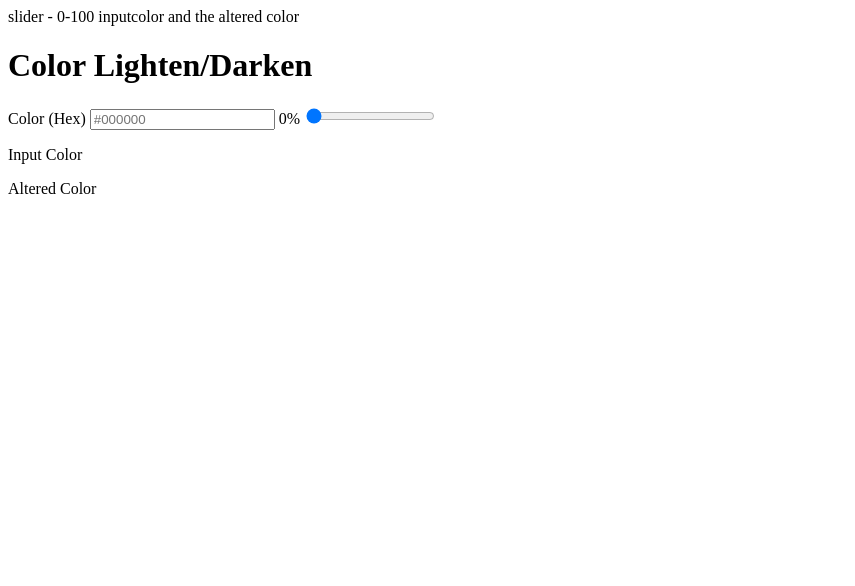
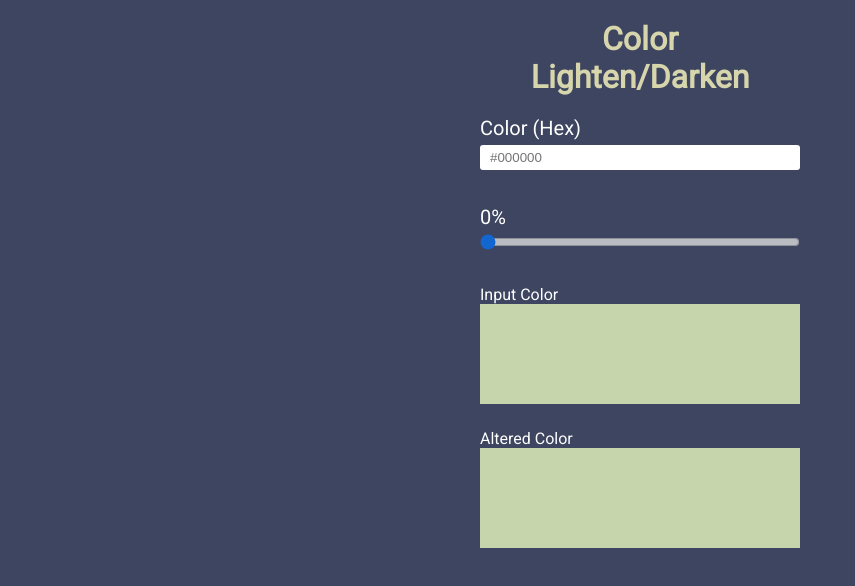
Before and after one commit to BB-Brian/color-picker, a plain HTML site: page index.html in a window 1280 px wide. Shown: the whole page, without its empty margins (0-855 px from the left). Drawn offline with Linux system fonts and the light colour scheme.

Commit message:
Add Google font link

```diff
--- a/index.html
+++ b/index.html
@@ -1,25 +1,27 @@
 <html>
+
 <head>
-    <link rel="stylesheets" href="index.css">
+  <link rel="stylesheet" href="index.css">
+  <link rel="preconnect" href="https://fonts.googleapis.com">
+  <link rel="preconnect" href="https://fonts.gstatic.com" crossorigin>
+  <link href="https://fonts.googleapis.com/css2?family=Roboto&display=swap" rel="stylesheet">
 </head>
+
 <body>
-    slider - 0-100
-    inputcolor and the altered color
   <div class="container">
     <h1 class="title">Color Lighten/Darken</h1>
-    </div>
     <label for="hex">Color (Hex)</label>
-    <input type="text" name="hex" id="hexInput"
-      placeholder="#000000">
+    <input type="text" name="hex" id="hexInput" placeholder="#000000">
 
     <label for="slider" id="sliderText">0%</label>
-    <input type="range" min="0" max="100" value="0"
-      class="slider" id="slider" name="slider">
+    <input type="range" min="0" max="100" value="0" class="slider" id="slider" name="slider">
     <p>Input Color</p>
     <div id="inputColor" class="box"></div>
     <p>Altered Color</p>
     <div id="alteredColor" class="box"></div>
+  </div>
 
   <script scr="index.pack.js"></script>
 </body>
+
 </html>
```
Lines whose indentation alone changed are shown as unchanged.
